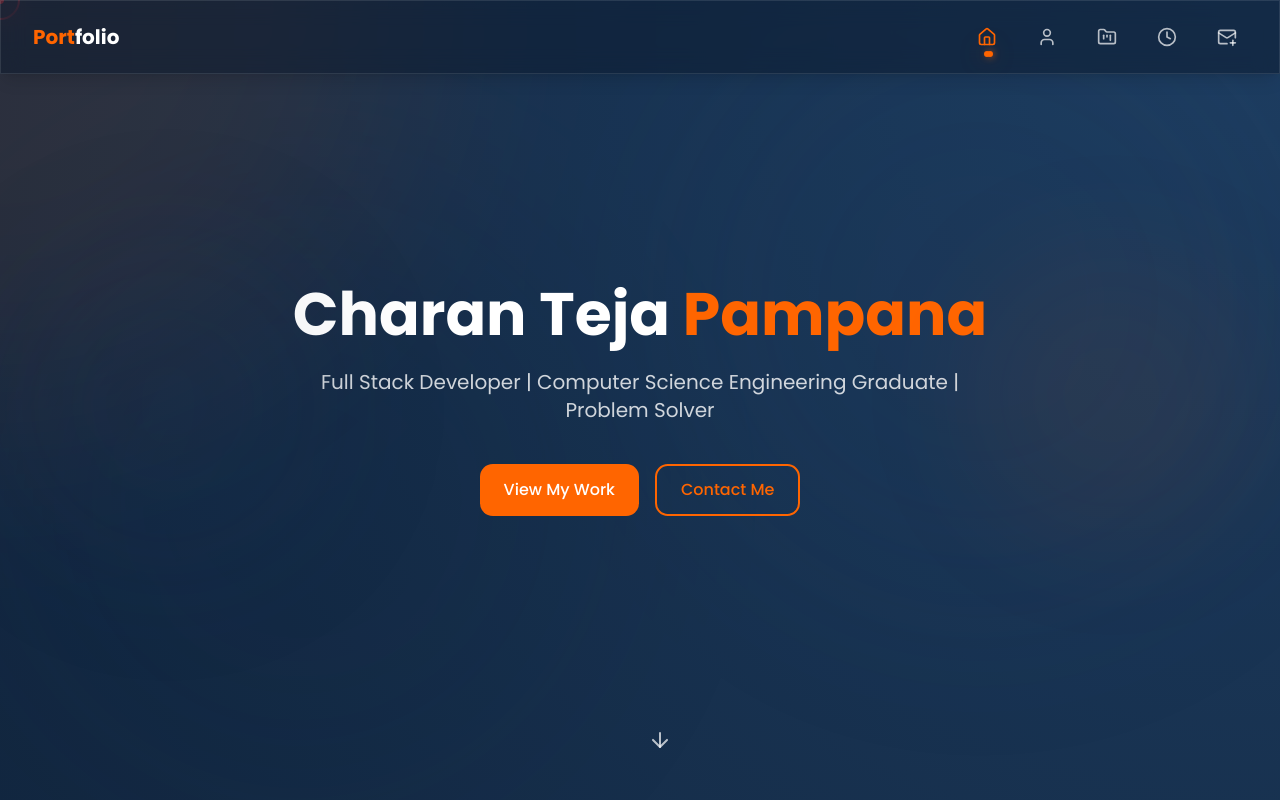
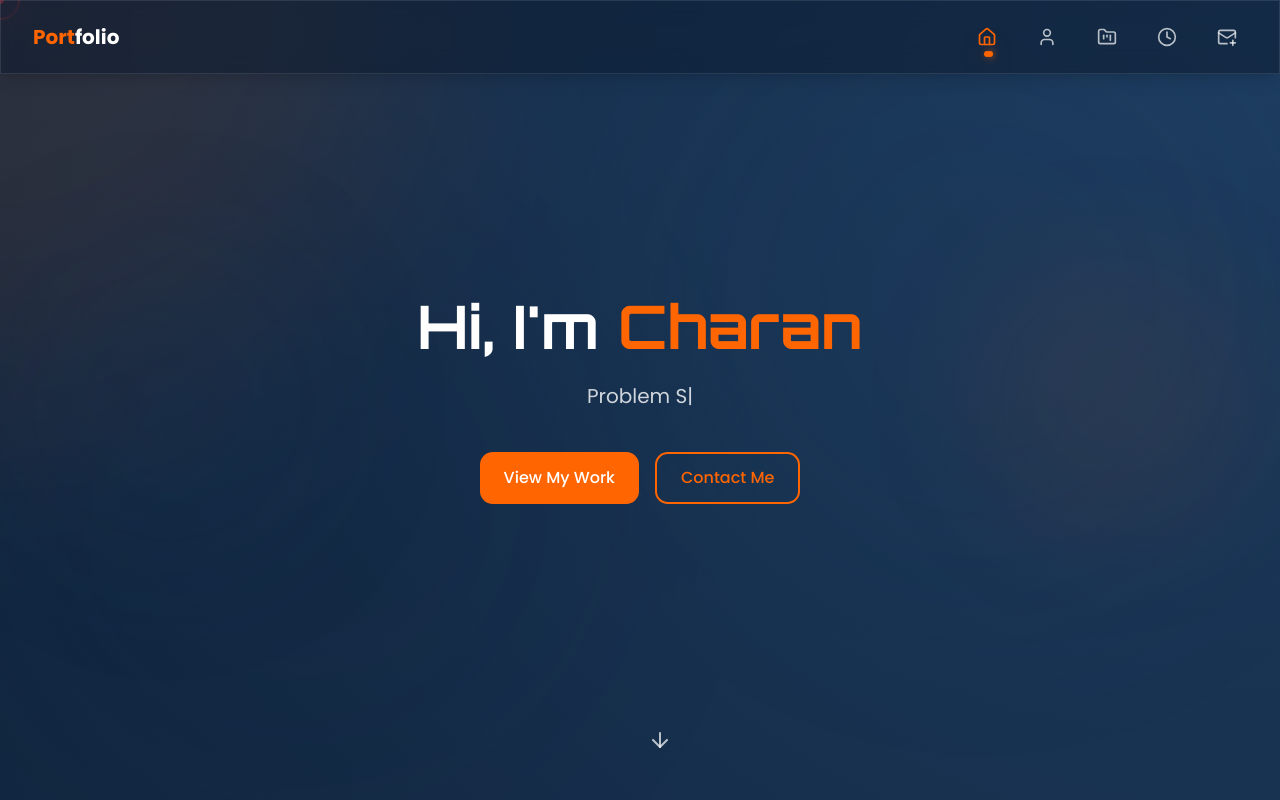
Before and after one commit to charanteja0017/portfolio, a React (Vite) app: page / in a window 1280 px wide. Shown: the top 800 px of the page. Built offline with nearby package versions, Linux system fonts and the light colour scheme.

Commit message:
Fix: Install typewriter package
Attempt to resolve the error during the installation of the typewriter package.

```diff
--- a/index.html
+++ b/index.html
@@ -1,3 +1,4 @@
+
 <!DOCTYPE html>
 <html lang="en">
   <head>
@@ -18,7 +19,7 @@
 
     <link rel="preconnect" href="https://fonts.googleapis.com">
     <link rel="preconnect" href="https://fonts.gstatic.com" crossorigin>
-    <link href="https://fonts.googleapis.com/css2?family=Poppins:wght@300;400;500;600;700&display=swap" rel="stylesheet">
+    <link href="https://fonts.googleapis.com/css2?family=Orbitron:wght@400;500;600;700&family=Poppins:wght@300;400;500;600;700&display=swap" rel="stylesheet">
   </head>
 
   <body>
--- a/src/components/Hero.tsx
+++ b/src/components/Hero.tsx
@@ -1,32 +1,45 @@
+
 import { ArrowDown } from "lucide-react";
 import { motion } from "framer-motion";
+import TypingEffect from "./TypingEffect";
 
 const Hero = () => {
   const scrollToSection = (id: string) => {
     document.getElementById(id)?.scrollIntoView({ behavior: 'smooth' });
   };
 
+  const typingStrings = [
+    "Full Stack Developer",
+    "Problem Solver",
+    "Tech Enthusiast"
+  ];
+
   return (
     <section id="home" className="min-h-screen flex items-center justify-center py-20 relative">
       <div className="container mx-auto px-4">
         <div className="flex flex-col items-center text-center max-w-4xl mx-auto">
           <motion.h1
-            className="text-4xl md:text-5xl lg:text-6xl font-bold mb-6"
+            className="text-4xl md:text-5xl lg:text-6xl font-bold mb-6 font-['Orbitron']"
             initial={{ opacity: 0, y: 20 }}
             animate={{ opacity: 1, y: 0 }}
             transition={{ duration: 0.8 }}
           >
-            Charan Teja <span className="text-primary">Pampana</span>
+            Hi, I'm <span className="text-primary">Charan</span>
           </motion.h1>
 
-          <motion.p
-            className="text-lg md:text-xl text-white/80 mb-10 max-w-2xl"
+          <motion.div
+            className="text-lg md:text-xl text-white/80 mb-10 h-8 flex items-center justify-center"
             initial={{ opacity: 0, y: 20 }}
             animate={{ opacity: 1, y: 0 }}
             transition={{ duration: 0.8, delay: 0.3 }}
           >
-            Full Stack Developer | Computer Science Engineering Graduate | Problem Solver
-          </motion.p>
+            <TypingEffect
+              strings={typingStrings}
+              typingSpeed={100}
+              backspaceSpeed={50}
+              delayBetweenStrings={2000}
+            />
+          </motion.div>
 
           <motion.div
             className="flex flex-col sm:flex-row gap-4"
@@ -36,7 +49,7 @@ const Hero = () => {
           >
             <motion.a
               href="#projects"
-              className="btn btn-primary"
+              className="btn btn-primary relative overflow-hidden group"
               onClick={(e) => {
                 e.preventDefault();
                 scrollToSection('projects');
@@ -44,11 +57,12 @@ const Hero = () => {
               whileHover={{ scale: 1.05 }}
               whileTap={{ scale: 0.95 }}
             >
-              View My Work
+              <span className="relative z-10">View My Work</span>
+              <span className="absolute inset-0 bg-primary/30 blur-md group-hover:opacity-100 opacity-0 transition-opacity duration-300"></span>
             </motion.a>
             <motion.a
               href="#contact"
-              className="btn btn-outline"
+              className="btn btn-outline group relative overflow-hidden"
               onClick={(e) => {
                 e.preventDefault();
                 scrollToSection('contact');
@@ -56,7 +70,8 @@ const Hero = () => {
               whileHover={{ scale: 1.05 }}
               whileTap={{ scale: 0.95 }}
             >
-              Contact Me
+              <span className="relative z-10">Contact Me</span>
+              <span className="absolute inset-0 bg-primary/20 blur-md opacity-0 group-hover:opacity-100 transition-opacity duration-300"></span>
             </motion.a>
           </motion.div>
         </div>
--- /dev/null
+++ b/src/components/TypingEffect.tsx
@@ -0,0 +1,62 @@
+
+import { useState, useEffect, useRef } from 'react';
+
+interface TypingEffectProps {
+  strings: string[];
+  typingSpeed?: number;
+  backspaceSpeed?: number;
+  delayBetweenStrings?: number;
+  className?: string;
+}
+
+const TypingEffect = ({
+  strings,
+  typingSpeed = 100,
+  backspaceSpeed = 50,
+  delayBetweenStrings = 1000,
+  className = '',
+}: TypingEffectProps) => {
+  const [displayedText, setDisplayedText] = useState('');
+  const [currentIndex, setCurrentIndex] = useState(0);
+  const [isTyping, setIsTyping] = useState(true);
+  const timeoutRef = useRef<NodeJS.Timeout | null>(null);
+
+  useEffect(() => {
+    const currentString = strings[currentIndex];
+
+    if (isTyping) {
+      // Typing forward
+      if (displayedText.length < currentString.length) {
+        timeoutRef.current = setTimeout(() => {
+          setDisplayedText(currentString.substring(0, displayedText.length + 1));
+        }, typingSpeed);
+      } else {
+        // Pause at the end of typing before starting to backspace
+        timeoutRef.current = setTimeout(() => {
+          setIsTyping(false);
+        }, delayBetweenStrings);
+      }
+    } else {
+      // Backspacing
+      if (displayedText.length > 0) {
+        timeoutRef.current = setTimeout(() => {
+          setDisplayedText(displayedText.substring(0, displayedText.length - 1));
+        }, backspaceSpeed);
+      } else {
+        // Move to next string
+        setCurrentIndex((prevIndex) => (prevIndex + 1) % strings.length);
+        setIsTyping(true);
+      }
+    }
+
+    return () => {
+      if (timeoutRef.current) {
+        clearTimeout(timeoutRef.current);
+      }
+    };
+  }, [displayedText, currentIndex, isTyping, strings, typingSpeed, backspaceSpeed, delayBetweenStrings]);
+
+  return <span className={className}>{displayedText}<span className="animate-pulse">|</span></span>;
+};
+
+export default TypingEffect;
```
